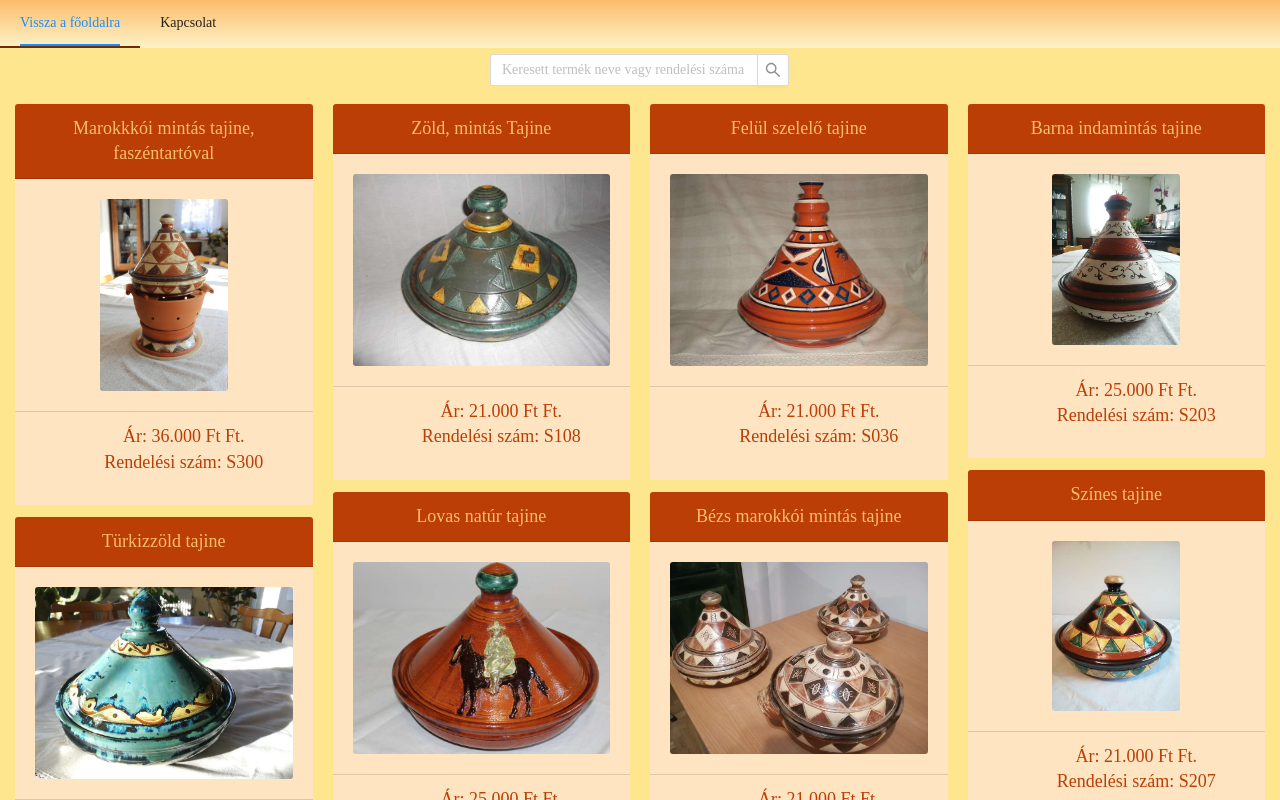
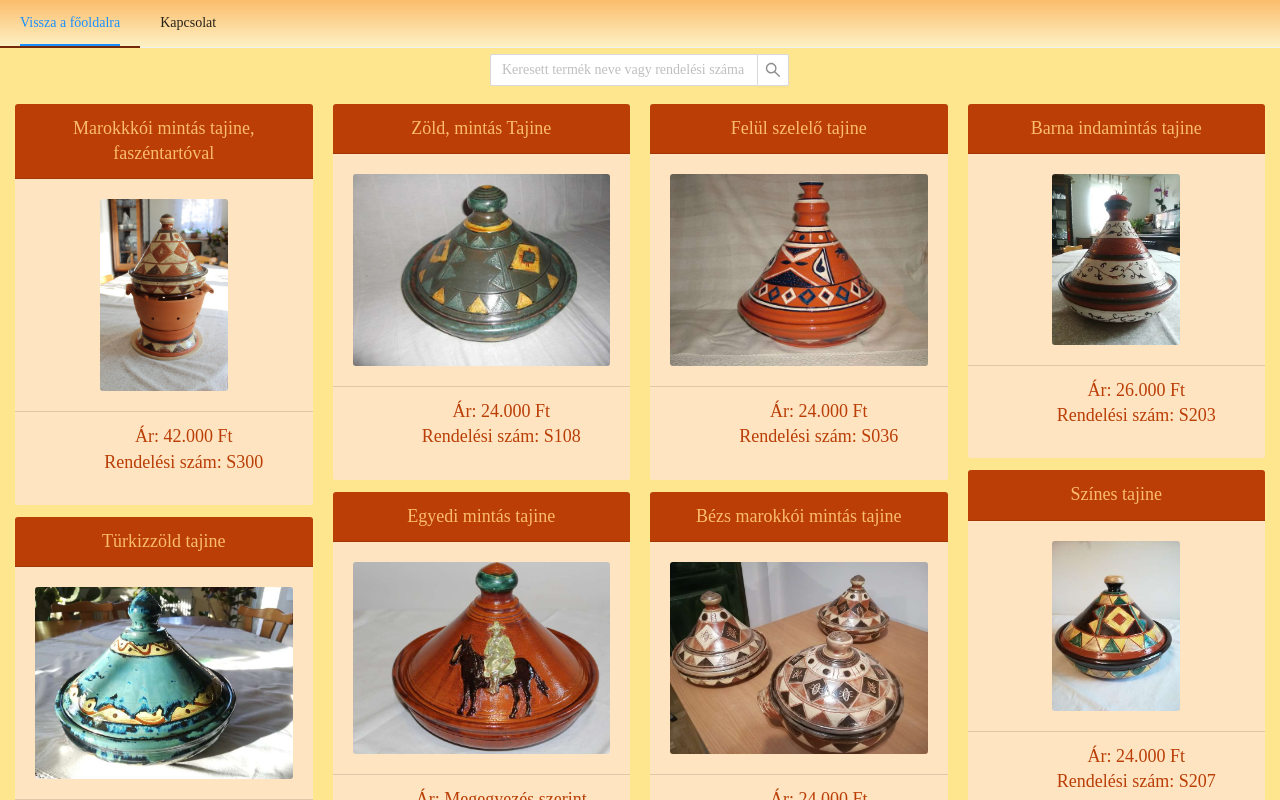
Before and after one commit to snegyeliczky/Tajin.hu, a React (Create React App) app: page /pictures in a window 1280 px wide. Shown: the top 800 px of the page. Built offline with nearby package versions, Linux system fonts and the light colour scheme.

Commit message:
prices increased

```diff
--- a/public/images/imagelist.json
+++ b/public/images/imagelist.json
@@ -4,7 +4,7 @@
       "name": "Marokkkói mintás tajine, faszéntartóval",
       "path": "tajine_400X500.JPG",
       "legend": "Marokkkói mintás tajine, faszéntartóval",
-      "price": "36.000 Ft",
+      "price": "42.000 Ft",
       "orderNum": "S300",
       "orientation": "portrait",
       "faszenP": true
@@ -13,7 +13,7 @@
       "name": "Türkizzöld tajine",
       "path": "1.tajine.jpeg",
       "legend": "Türkizzöld tajine",
-      "price": "21.000 Ft",
+      "price": "24.000 Ft",
       "orderNum": "S200",
       "orientation": "landscape",
       "faszenP": false
@@ -22,7 +22,7 @@
       "name": "Kék indamintás tajine",
       "path": "5.tajine.jpeg",
       "legend": "Kék indamintás tajine",
-      "price": "25.000 Ft",
+      "price": "26.000 Ft",
       "orderNum": "S204",
       "orientation": "portrait",
       "faszenP": false
@@ -31,7 +31,7 @@
       "name": "Zöld íves tajine faszéntartóval",
       "path": "9.tajine.jpeg",
       "legend": "Zöld íves tajine faszéntartóval",
-      "price": "36.000 Ft",
+      "price": "42.000 Ft",
       "orderNum": "S208",
       "orientation": "portrait",
       "faszenP": true
@@ -40,7 +40,7 @@
       "name": "Bézs marokkói tajine faszéntartóval",
       "path": "13.tajine.jpeg",
       "legend": "Bézs marokkói tajine faszéntartóval",
-      "price": "36.000 Ft",
+      "price": "42.000 Ft",
       "orderNum": "S212",
       "orientation": "portrait",
       "faszenP": true
@@ -49,7 +49,7 @@
       "name": "Natúr hullámos tajine faszéntartóva",
       "path": "17.tajine.jpeg",
       "legend": "Natúr hullámos tajine faszéntartóva",
-      "price": "36.000 Ft",
+      "price": "42.000 Ft",
       "orderNum": "S216",
       "orientation": "portrait",
       "faszenP": true
@@ -58,7 +58,7 @@
       "name": "Cseresznyevirágos Tajine",
       "path": "DSCF0071.jpeg",
       "legend": "Cseresznyevirágos tajine",
-      "price": "25.000 Ft",
+      "price": "26.000 Ft",
       "orderNum": "S079",
       "orientation": "portrait",
       "faszenP": false
@@ -67,7 +67,7 @@
       "name": "Tajine",
       "path": "DSCF1822.jpeg",
       "legend": "Marokkói jellegű főzőedény tajine",
-      "price": "21.000 Ft",
+      "price": "24.000 Ft",
       "orderNum": "S100",
       "orientation": "portrait",
       "faszenP": false
@@ -76,16 +76,16 @@
       "name": "Zöld, mintás Tajine",
       "path": "DSCF2100.jpeg",
       "legend": "Zöldmintás tajine",
-      "price": "21.000 Ft",
+      "price": "24.000 Ft",
       "orderNum": "S108",
       "orientation": "landscape",
       "faszenP": false
     },
     {
-      "name": "Lovas natúr tajine",
+      "name": "Egyedi mintás tajine",
       "path": "2.tajine.jpeg",
       "legend": "Lovas natúr tajine",
-      "price": "25.000 Ft",
+      "price": "Megegyezés szerint",
       "orderNum": "S201",
       "orientation": "landscape",
       "faszenP": false
@@ -94,7 +94,7 @@
       "name": "Mélyzöld tajine",
       "path": "6.tajine.jpeg",
       "legend": "Mélyzöld tajine",
-      "price": "21.000 Ft",
+      "price": "24.000 Ft",
       "orderNum": "S205",
       "orientation": "landscape",
       "faszenP": false
@@ -103,7 +103,7 @@
       "name": "Bézs-barna tajine",
       "path": "10.tajine.jpeg",
       "legend": "Bézs-barna tajine",
-      "price": "21.000 Ft",
+      "price": "24.000 Ft",
       "orderNum": "S209",
       "orientation": "landscape",
       "faszenP": false
@@ -112,7 +112,7 @@
       "name": "Világoszöld tajine",
       "path": "14.tajine.jpeg",
       "legend": "Világoszöld tajine",
-      "price": "21.000 Ft",
+      "price": "24.000 Ft",
       "orderNum": "S213",
       "orientation": "portrait",
       "faszenP": false
@@ -121,16 +121,16 @@
       "name": "Világos bézs mintás tajine",
       "path": "18.tajine.jpeg",
       "legend": "Világos bézs mintás tajine",
-      "price": "21.000 Ft",
+      "price": "24.000 Ft",
       "orderNum": "S217",
       "orientation": "landscape",
       "faszenP": false
     },
     {
-      "name": "Lovas Tajine",
+      "name": "Egyedi mintás tajine",
       "path": "DSCF2119.jpeg",
       "legend": "Egyedi mintás lovas tajine",
-      "price": "25.000 Ft",
+      "price": "Megegyezés szerint",
       "orderNum": "S111",
       "orientation": "landscape",
       "faszenP": false
@@ -139,7 +139,7 @@
       "name": "Tajine faszéntartóval",
       "path": "DSCF5645.jpeg",
       "legend": "Tajine faszéntartóval",
-      "price": "36.000 Ft",
+      "price": "42.000 Ft",
       "orderNum": "S033",
       "orientation": "portrait",
       "faszenP": true
@@ -148,7 +148,7 @@
       "name": "Felül szelelő tajine",
       "path": "DSCF6066.jpeg",
       "legend": "Felül szelelő tajine",
-      "price": "21.000 Ft",
+      "price": "24.000 Ft",
       "orderNum": "S036",
       "orientation": "landscape",
       "faszénP": false
@@ -157,7 +157,7 @@
       "name": "Bézs marokkói mintás tajine",
       "path": "3.tajine.jpeg",
       "legend": "Bézs marokkói mintás tajine",
-      "price": "21.000 Ft",
+      "price": "24.000 Ft",
       "orderNum": "S202",
       "orientation": "landscape",
       "faszénP": false
@@ -166,7 +166,7 @@
       "name": "Vörös indamintás tajine",
       "path": "7.tajine.jpeg",
       "legend": "Vörös indamintás tajine",
-      "price": "25.000 Ft",
+      "price": "26.000 Ft",
       "orderNum": "S206",
       "orientation": "portrait",
       "faszénP": false
@@ -175,7 +175,7 @@
       "name": "Fémes-zöld tajine",
       "path": "11.tajine.jpeg",
       "legend": "Fémes-zöld tajine",
-      "price": "21.000 Ft",
+      "price": "24.000 Ft",
       "orderNum": "S210",
       "orientation": "portrait",
       "faszénP": false
@@ -184,7 +184,7 @@
       "name": "Natúr búbos tajine",
       "path": "15.tajine.jpeg",
       "legend": "Natúr búbos tajine",
-      "price": "21.000 Ft",
+      "price": "24.000 Ft",
       "orderNum": "S214",
       "orientation": "landscape",
       "faszénP": false
@@ -193,7 +193,7 @@
       "name": "Tajine edények",
       "path": "19.tajine.jpeg",
       "legend": "Tajine edények",
-      "price": "21.000 Ft/db",
+      "price": "24.000 Ft/db",
       "orderNum": "S218",
       "orientation": "landscape",
       "faszénP": false
@@ -202,7 +202,7 @@
       "name": "Marokkói főző Tajine",
       "path": "DSCF6102.jpeg",
       "legend": "Marokkói főzőedény (Tagine/Tajine)",
-      "price": "21.000 Ft",
+      "price": "24.000 Ft",
       "orderNum": "S041",
       "orientation": "landscape",
       "faszénP": false
@@ -211,7 +211,7 @@
       "name": "Tajine faszéntartóval",
       "path": "DSCF6204.jpeg",
       "legend": "Tajine faszéntartóval",
-      "price": "36.000 Ft",
+      "price": "42.000 Ft",
       "orderNum": "S044",
       "orientation": "portrait",
       "faszénP": true
@@ -220,7 +220,7 @@
       "name": "Tajine faszéntartóval",
       "path": "DSCF7576.jpeg",
       "legend": "Tajine faszéntartóval",
-      "price": "36.000 Ft",
+      "price": "42.000 Ft",
       "orderNum": "S058",
       "orientation": "portrait",
       "faszénP": true
@@ -229,7 +229,7 @@
       "name": "Barna indamintás tajine",
       "path": "4.tajine.jpeg",
       "legend": "Barna indamintás tajine",
-      "price": "25.000 Ft",
+      "price": "26.000 Ft",
       "orderNum": "S203",
       "orientation": "portrait",
       "faszénP": false
@@ -238,7 +238,7 @@
       "name": "Színes tajine",
       "path": "8.tajine.jpeg",
       "legend": "Színes tajine",
-      "price": "21.000 Ft",
+      "price": "24.000 Ft",
       "orderNum": "S207",
       "orientation": "portrait",
       "faszénP": false
@@ -247,7 +247,7 @@
       "name": "Natúr hullámos tajine",
       "path": "12.tajine.jpeg",
       "legend": "Natúr hullámos tajine",
-      "price": "21.000 Ft",
+      "price": "24.000 Ft",
       "orderNum": "S211",
       "orientation": "portrait",
       "faszénP": false
@@ -256,7 +256,7 @@
       "name": "Vörös-mintás tajine faszéntartóval",
       "path": "16.tajine.jpeg",
       "legend": "Vörös-mintás tajine faszéntartóval",
-      "price": "36.000 Ft",
+      "price": "42.000 Ft",
       "orderNum": "S215",
       "orientation": "portrait",
       "faszénP": true
@@ -265,7 +265,7 @@
       "name": "Türkizzöld tajine faszéntartóval",
       "path": "20.tajine.jpeg",
       "legend": "Türkizzöld tajine faszéntartóval",
-      "price": "36.000 Ft",
+      "price": "42.000 Ft",
       "orderNum": "S219",
       "orientation": "portrait",
       "faszénP": true
@@ -274,7 +274,7 @@
       "name": "Bézs Tajine",
       "path": "DSCF8345.jpeg",
       "legend": "Marokkói jellegű főzőedény bézs (Tagine/Tajine)",
-      "price": "21.000 Ft",
+      "price": "24.000 Ft",
       "orderNum": "S066",
       "orientation": "portrait",
       "faszénP": false
@@ -283,7 +283,7 @@
       "name": "Marokkói sütő Tajine",
       "path": "DSCF8352.jpeg",
       "legend": "Marokkói jellegû sütőedény (tajine)",
-      "price": "21.000 Ft",
+      "price": "24.000 Ft",
       "orderNum": "S074",
       "orientation": "portrait",
       "faszénP": false
@@ -292,7 +292,7 @@
       "name": "Marokkói levélmintás Tajine",
       "path": "DSCF8407.jpeg",
       "legend": "Marokkói jellegű főzőedény zöld (Tagine/Tajine)",
-      "price": "21.000 Ft",
+      "price": "24.000 Ft",
       "orderNum": "S067",
       "orientation": "portrait",
       "faszénP": false
@@ -301,7 +301,7 @@
       "name": "Felül szelelő tajine",
       "path": "DSCF9429.jpeg",
       "legend": "Felül szelelő tajine",
-      "price": "21.000 Ft",
+      "price": "24.000 Ft",
       "orderNum": "S112",
       "orientation": "landscape",
       "faszénP": false
--- a/src/pictureviewer/pictureBlock.js
+++ b/src/pictureviewer/pictureBlock.js
@@ -15,7 +15,7 @@ const PictureBlock = ({picture}) => {
             </Card.Body>
             <Card.Footer className="own-card-footer">
                 <ul style={{listStyleType: "none"}}>
-                    <li>Ár: {price} Ft.</li>
+                    <li>Ár: {price}</li>
                     <li>Rendelési szám: {orderNum}</li>
                 </ul>
             </Card.Footer>
```
Also changed, not shown: 1 other file (tests, documents, lock files or other folders).
